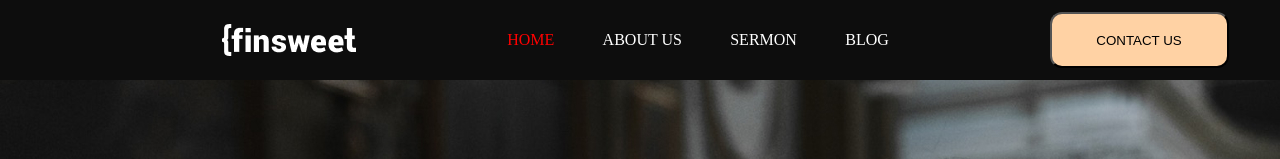
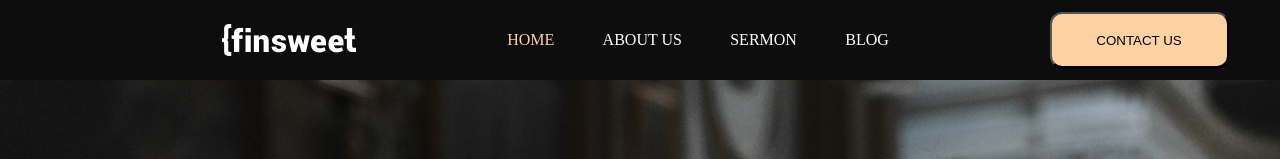
Before and after one commit to GennadiiLazovskii/finsWeet, a React (Create React App) app: page / in a window 1280 px wide. Shown: the top 159 px of the page. Built offline with nearby package versions, Linux system fonts and the light colour scheme; the HTML template or start-up script is replaced by a standard one.

Commit message:
transition new V RRD

```diff
--- a/package.json
+++ b/package.json
@@ -8,7 +8,7 @@
     "@testing-library/user-event": "^13.5.0",
     "react": "^18.1.0",
     "react-dom": "^18.1.0",
-    "react-router-dom": "^5.3.0",
+    "react-router-dom": "^6.3.0",
     "react-scripts": "5.0.1",
     "sass": "^1.52.2",
     "web-vitals": "^2.1.4"
--- a/src/App.js
+++ b/src/App.js
@@ -1,4 +1,4 @@
-import { BrowserRouter as Router, Route, Switch } from "react-router-dom";
+import { BrowserRouter as Router, Route, Routes } from "react-router-dom";
 import { HomePages, AboutUsPages } from './components/pages';
 import Header from "./components/Header/Header";
 import Footer from "./components/Footer/Footer";
@@ -9,15 +9,10 @@ function App() {
       <>
         <Header />
         <main>
-          <Switch>
-            <Route exact path="/">
-              <HomePages/>
-            </Route>
-
-            <Route exact path='/AboutUs'>
-              <AboutUsPages/>
-            </Route>
-          </Switch>
+          <Routes>
+            <Route path="/" element={<HomePages/>}/>
+            <Route path='/AboutUs' element={<AboutUsPages/>}/>
+          </Routes>
         </main>
         <Footer />
       </>
--- a/src/components/Header/Header.js
+++ b/src/components/Header/Header.js
@@ -34,7 +34,11 @@ const Header = () => {
                     <ul>
                         {menu.map((item, idx) => (
                             <li key={`menu item ${idx}`}>
-                                <NavLink exact activeStyle={{'color' : 'red'}} to={item.link}>{item.title}</NavLink>
+                                <NavLink
+                                end
+                                activeStyle={{'color' : 'red'}}
+                                style={({isActive}) => ({color: isActive ? '#FFD2A4' : 'white'})}
+                                to={item.link}>{item.title}</NavLink>
                             </li>
                         ))}
                     </ul>
```
Also changed, not shown: 1 other file (tests, documents, lock files or other folders).
